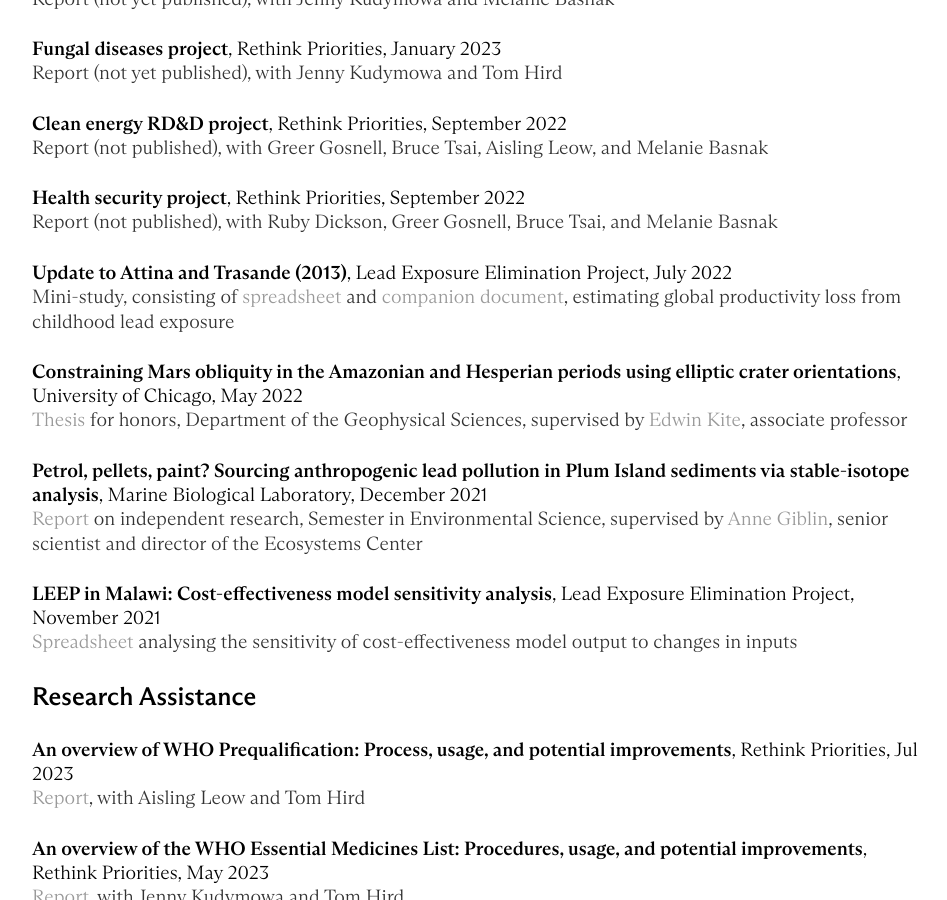
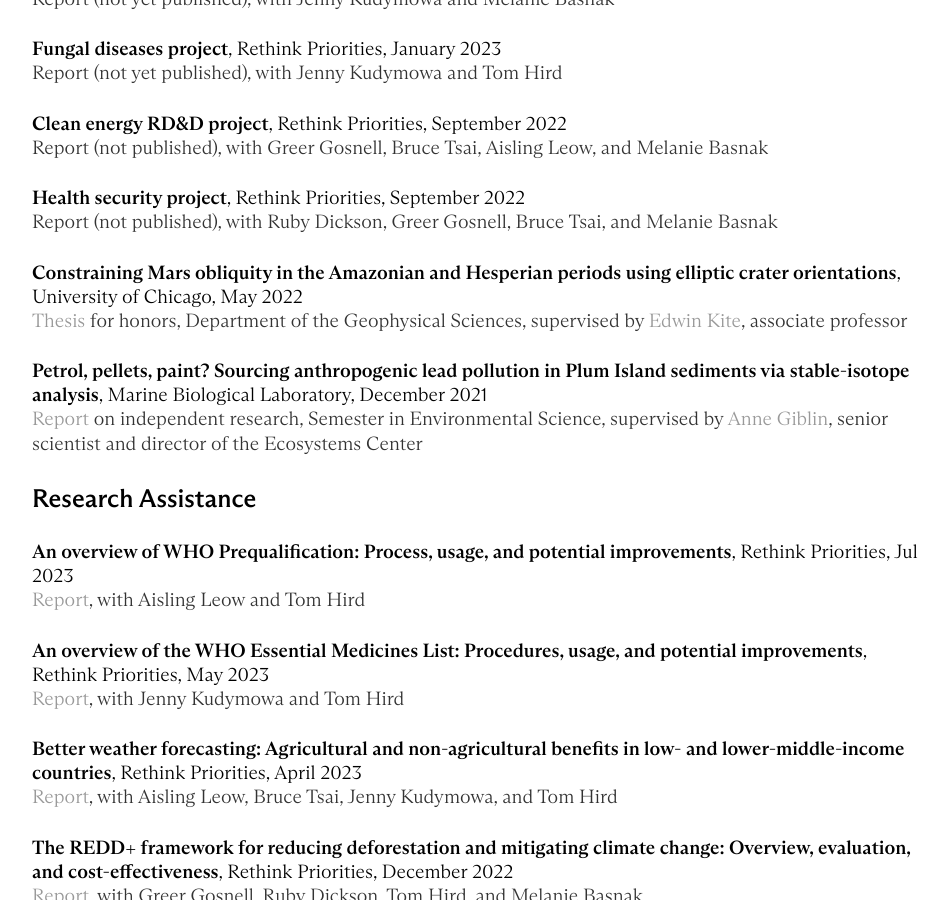
Before and after one commit to y-james-hu/y-james-hu.github.io, a Jekyll site: the page built from projects/index.html, in a window 1280 px wide and 900 px high, scrolled down 447 px. Shown: the whole window, without its empty margins (160-1107 px from the left). Built offline with Jekyll 4.4.1, drawn with Linux system fonts in a browser that asks for light colours.

Commit message:
Update index.html

```diff
--- a/projects/index.html
+++ b/projects/index.html
@@ -24,17 +24,11 @@
       <h4 style="margin-left: 0px">Health security project<span style="font-weight:normal">, Rethink Priorities, September 2022</span></h4>
       <p style="margin-left: 0px">Report (not published), with Ruby Dickson, Greer Gosnell, Bruce Tsai, and Melanie Basnak</p>
 
-      <h4 style="margin-left: 0px">Update to Attina and Trasande (2013)<span style="font-weight:normal">, Lead Exposure Elimination Project, July 2022</span></h4>
-      <p style="margin-left: 0px">Mini-study, consisting of <a href = "https://docs.google.com/spreadsheets/d/1oN_TgsWeoFN42BUKCOqsFYBwuOxj6R38pZg5dabc-ro/edit">spreadsheet</a> and <a href = "https://docs.google.com/document/d/1LI72TXg3t9o6dAc4DSt4SnHdtvDhJhZtBt65Uy-uzRA/edit">companion document</a>, estimating global productivity loss from childhood lead exposure</p>
-
       <h4 style="margin-left: 0px">Constraining Mars obliquity in the Amazonian and Hesperian periods using elliptic crater orientations<span style="font-weight:normal">, University of Chicago, May 2022</span></h4>
       <p style="margin-left: 0px"><a href = "uchicago_bs_thesis.pdf">Thesis</a> for honors, Department of the Geophysical Sciences, supervised by <a href = "https://geosci.uchicago.edu/~kite/">Edwin Kite</a>, associate professor</p>
 
       <h4 style="margin-left: 0px">Petrol, pellets, paint? Sourcing anthropogenic lead pollution in Plum Island sediments via stable-isotope analysis<span style="font-weight:normal">, Marine Biological Laboratory, December 2021</span></h4>
       <p style="margin-left: 0px"><a href = "mbl_ses_report.pdf">Report</a> on independent research, Semester in Environmental Science, supervised by <a href = "https://www.mbl.edu/research/faculty-and-whitman-scientists/Anne%20Giblin">Anne Giblin</a>, senior scientist and director of the Ecosystems Center</p>
-
-      <h4 style="margin-left: 0px">LEEP in Malawi: Cost-effectiveness model sensitivity analysis<span style="font-weight:normal">, Lead Exposure Elimination Project, November 2021</span></h4>
-      <p style="margin-left: 0px"><a href = "https://docs.google.com/spreadsheets/d/1U2zACVqx7oGvMF7_BJeP5dbBAhpT6v0E1zLIDxdxOUA/edit?usp=sharing">Spreadsheet</a> analysing the sensitivity of cost-effectiveness model output to changes in inputs</p>
 
   <h3 style="margin-left: 0px">Research Assistance</h2>
 
```
